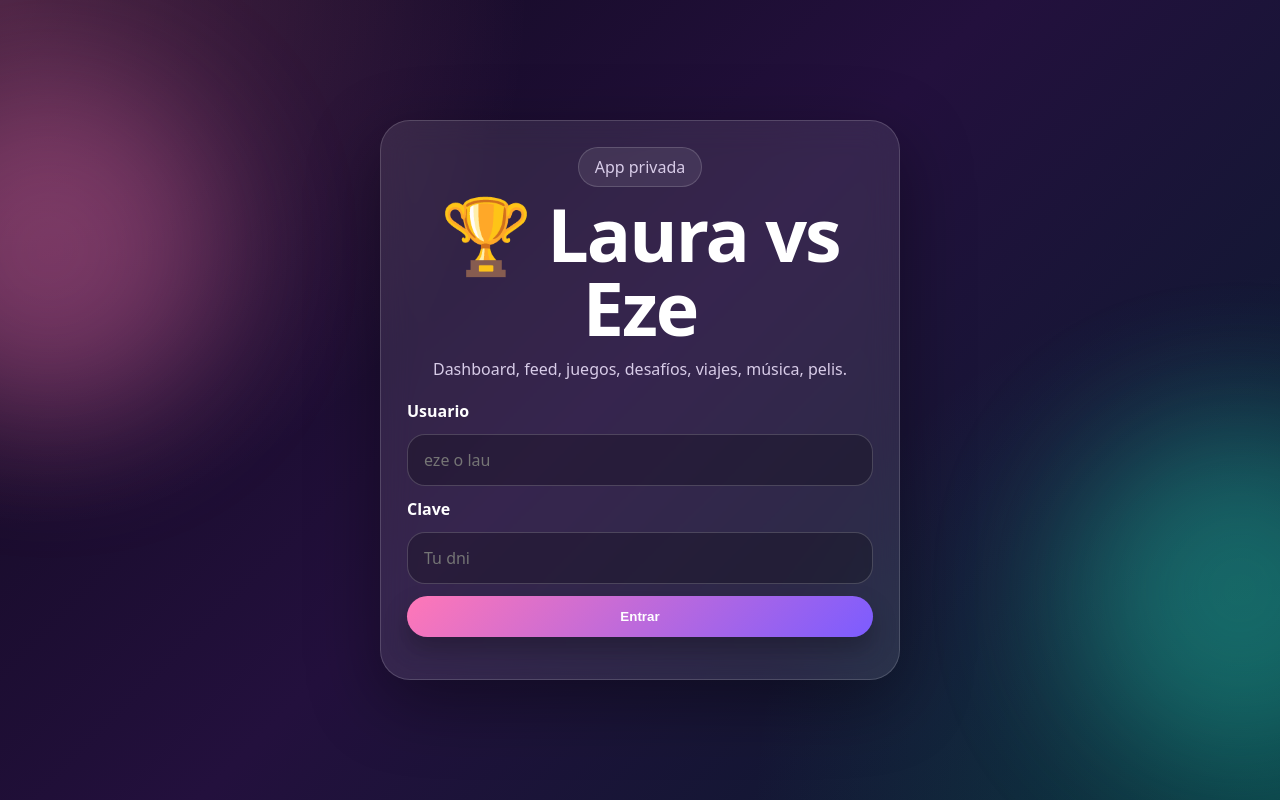
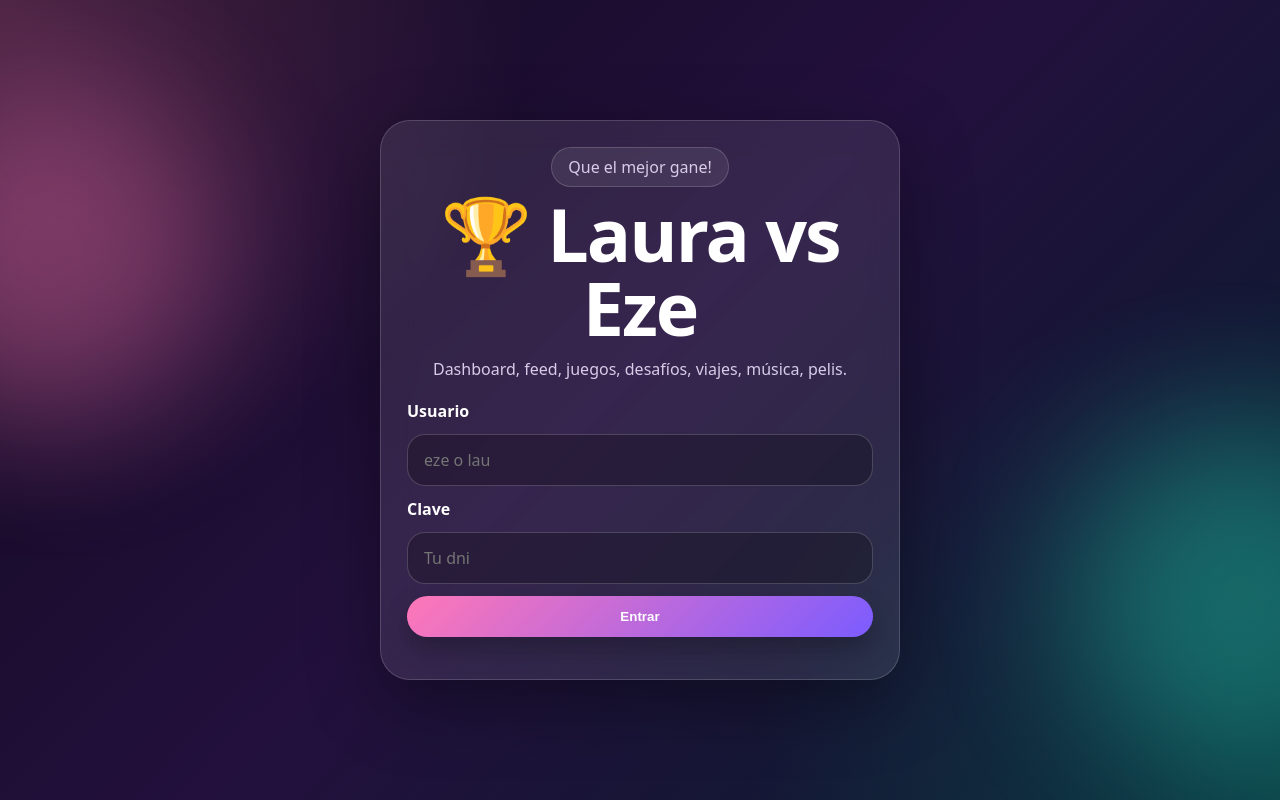
Before and after one commit to ezeet1997/lau-eze, a website: page public/index.html in a window 1280 px wide. Drawn offline with Linux system fonts and the light colour scheme; no server answers.

Commit message:
Update index.html

```diff
--- a/public/index.html
+++ b/public/index.html
@@ -11,7 +11,7 @@
 
 <section id="loginScreen" class="login-screen">
   <div class="login-card">
-    <p class="tag">App privada</p>
+    <p class="tag">Que el mejor gane!</p>
     <h1>🏆 Laura vs Eze</h1>
     <p class="subtitle">Dashboard, feed, juegos, desafíos, viajes, música, pelis.</p>
     <form id="loginForm" class="auth-form">
```
